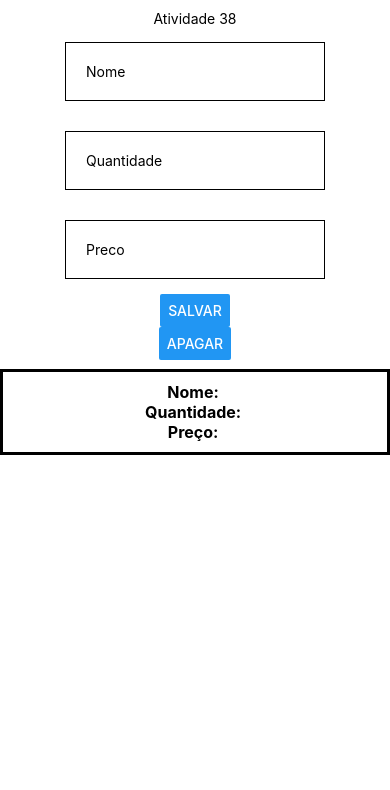
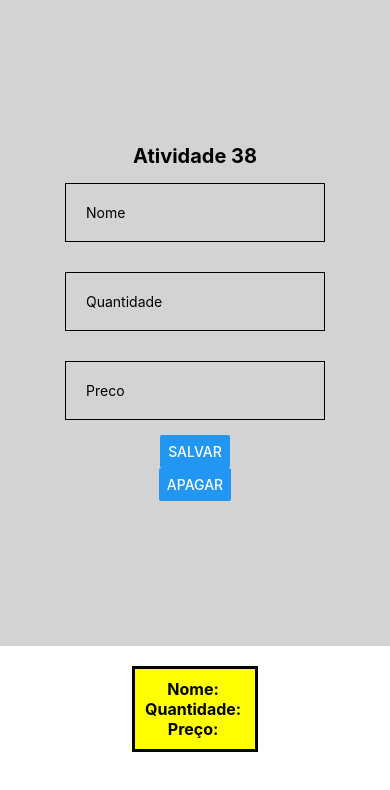
Before and after one commit to GabrielCostaMarques/React-Native, a React Native app in the folder TratamentoReducer/: screen / in a window 390 px wide. Shown: the top 790 px of the page. Built offline with nearby package versions, Linux system fonts and the light colour scheme.

Commit message:
Estilização

```diff
--- a/TratamentoReducer/App.js
+++ b/TratamentoReducer/App.js
@@ -64,8 +64,8 @@ const Login = () => {
   };
 
   return (
-    <View style={styles.container}>
-      <Text>Atividade 38</Text>
+    <View style={styles.campoInput}>
+      <Text style={{fontSize:20, fontWeight:"bold", textAlign:"center",}}>Atividade 38</Text>
       <TextInput placeholder="Nome" value={nome} onChangeText={setNome} style={styles.inputForm}/>
       <Text style={{ fontSize: 15, color: "red", fontWeight: "bold" }}>{nomeErr}</Text>
 
@@ -129,13 +129,17 @@ export default function App() {
 
   const apagar = () => {
     api.delete("/produtos.json");
+    setLista("")
   };
   const editar = () => { };
 
   return (
     <Contexto.Provider value={{ carregar, gravar, apagar, editar, lista }}>
-      <Login />
+      <View style={styles.container}>
+        <Login />
       <FlatList data={lista} renderItem={Listagem} keyExtractor={item => item.id} />
+      </View>
+
     </Contexto.Provider>
   );
 }
@@ -154,11 +158,21 @@ const styles = StyleSheet.create({
     justifyContent: "center",
     borderWidth: 3,
     padding: 10,
-    marginBottom: 20,
+    backgroundColor:"yellow",
+
   },
   inputForm:{
     borderWidth:1,
     margin:15,
     padding:20
+  },
+
+  campoInput:{
+    alignItems:"center",
+    justifyContent:"center",
+    flex:7,
+    width:"100%",
+    marginBottom:20,
+    backgroundColor:"lightgray"
   }
 });
```
Also changed, not shown: TratamentoReducer/Efetivação.ms.txt (added), 1 other file (tests, documents, lock files or other folders).
